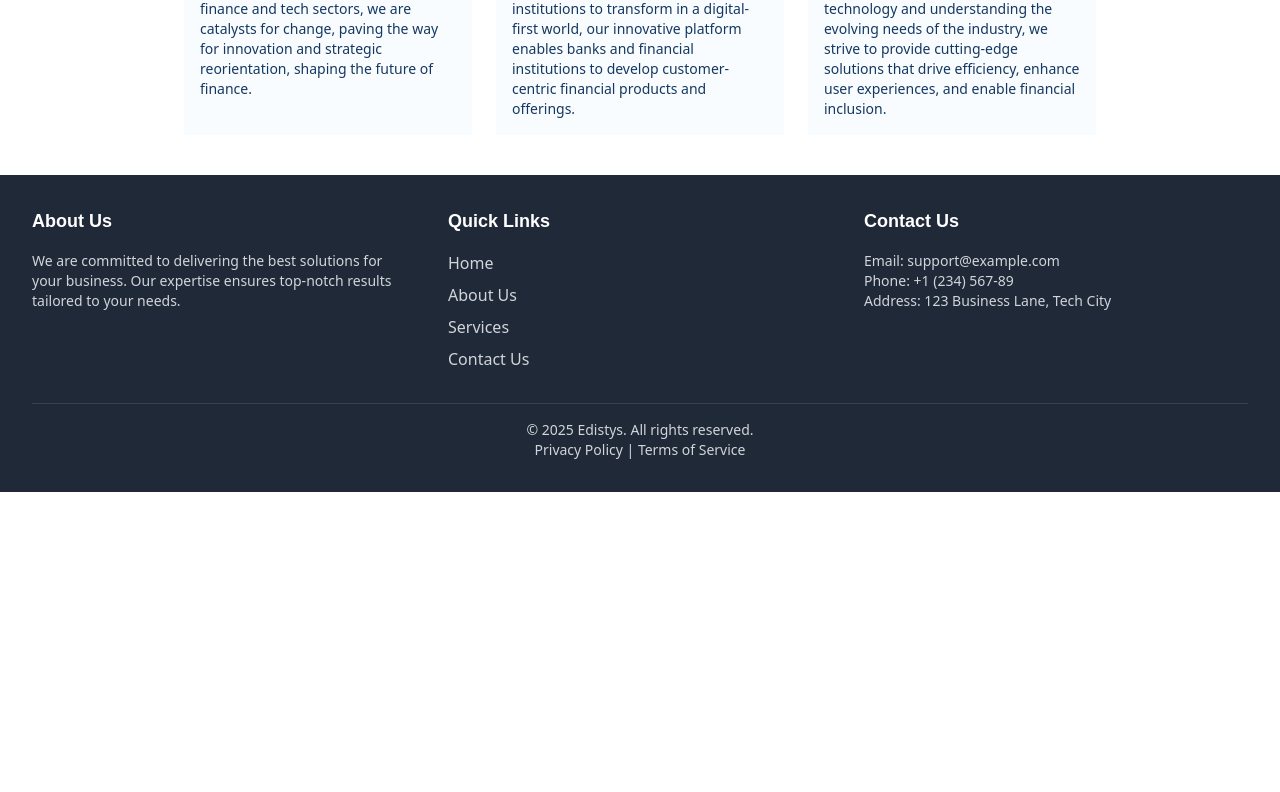
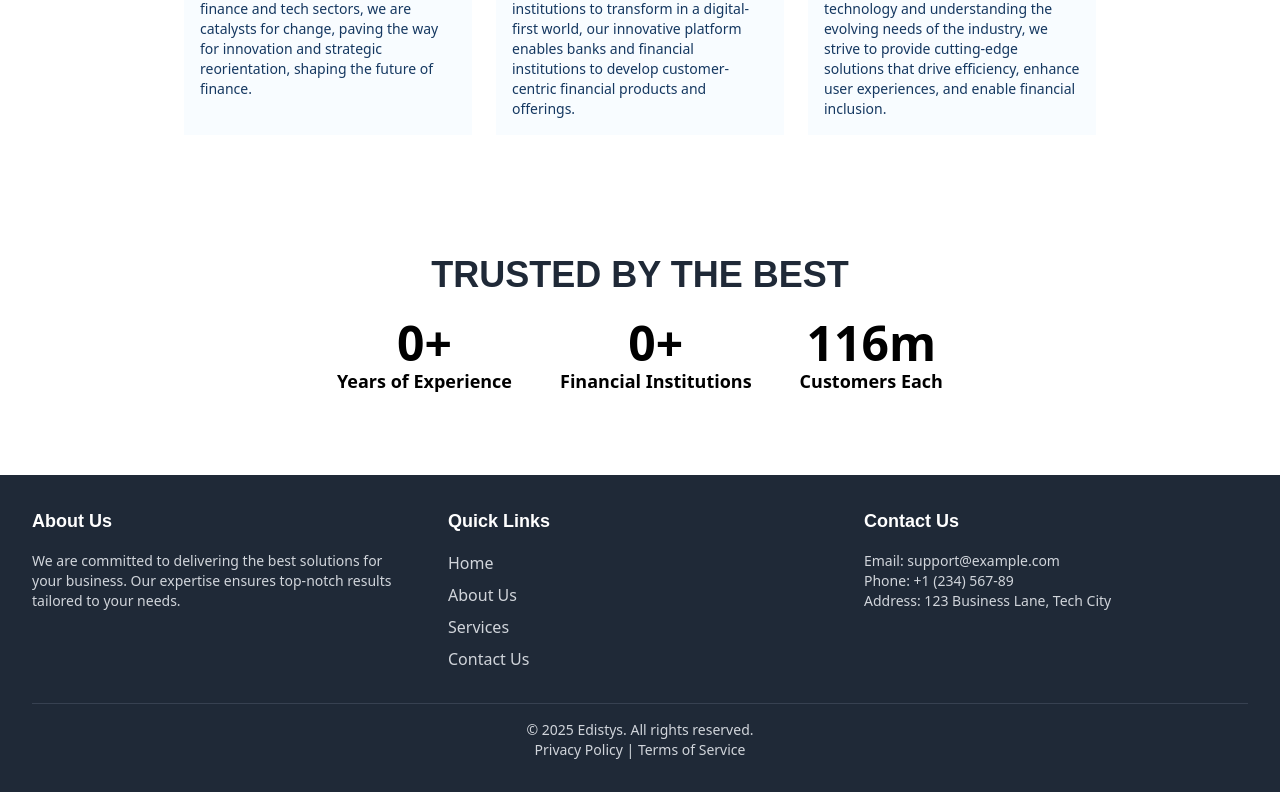
Before and after one commit to mahfuzctg/Edistys-Task, a React (Vite) app: page / in a window 1280 px wide. Shown: the part 1549-2341 px from the top of the page. Before the commit the page ends 2041 px from the top, so only its background shows below. Built offline with nearby package versions, Linux system fonts and the light colour scheme.

Commit message:
sections/countdown added

```diff
--- /dev/null
+++ b/src/components/sections/Countdown.tsx
@@ -0,0 +1,59 @@
+import { useEffect, useState } from "react";
+
+const Countdown = () => {
+  const [years, setYears] = useState(0);
+  const [institutions, setInstitutions] = useState(0);
+  const [customers, setCustomers] = useState(0);
+
+  useEffect(() => {
+    // Simulating countdown or animation for numbers
+    const yearInterval = setInterval(() => {
+      if (years < 20) setYears((prev) => prev + 1);
+    }, 100);
+
+    const institutionsInterval = setInterval(() => {
+      if (institutions < 40) setInstitutions((prev) => prev + 1);
+    }, 150);
+
+    const customersInterval = setInterval(() => {
+      if (customers < 200) setCustomers((prev) => prev + 1);
+    }, 50);
+
+    // Clear intervals once the target values are reached
+    if (years >= 20 && institutions >= 40 && customers >= 200) {
+      clearInterval(yearInterval);
+      clearInterval(institutionsInterval);
+      clearInterval(customersInterval);
+    }
+
+    return () => {
+      clearInterval(yearInterval);
+      clearInterval(institutionsInterval);
+      clearInterval(customersInterval);
+    };
+  }, [years, institutions, customers]);
+
+  return (
+    <div className="countdown-container text-center py-20">
+      <h2 className="text-4xl font-semibold mb-6 text-gray-800">
+        TRUSTED BY THE BEST
+      </h2>
+      <div className="countdown-stats flex justify-center items-center space-x-12">
+        <div className="stat-item text-4xl font-bold">
+          <p className="text-5xl">{years}+ </p>
+          <p className="text-lg">Years of Experience</p>
+        </div>
+        <div className="stat-item text-4xl font-bold">
+          <p className="text-5xl">{institutions}+ </p>
+          <p className="text-lg">Financial Institutions</p>
+        </div>
+        <div className="stat-item text-4xl font-bold">
+          <p className="text-5xl">{customers}m </p>
+          <p className="text-lg">Customers Each</p>
+        </div>
+      </div>
+    </div>
+  );
+};
+
+export default Countdown;
--- a/src/pages/Home/Home.tsx
+++ b/src/pages/Home/Home.tsx
@@ -1,5 +1,6 @@
 import { motion } from "framer-motion";
 import TechFinCards from "../../components/reUsable/cards/TechFinCards";
+import Countdown from "../../components/sections/Countdown";
 import OurPhilosophy from "../../components/sections/PhilosophySection";
 
 const Home = () => {
@@ -48,6 +49,7 @@ const Home = () => {
       </div>
       <OurPhilosophy></OurPhilosophy>
       <TechFinCards></TechFinCards>
+      <Countdown></Countdown>
     </>
   );
 };
```
